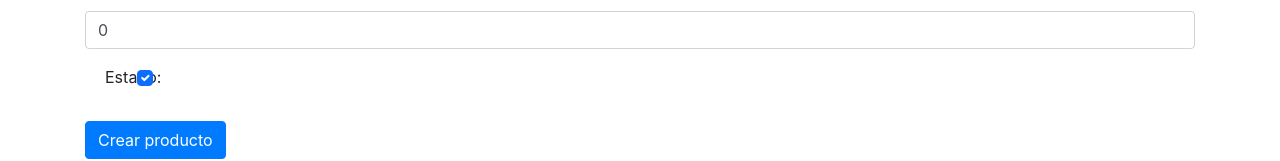
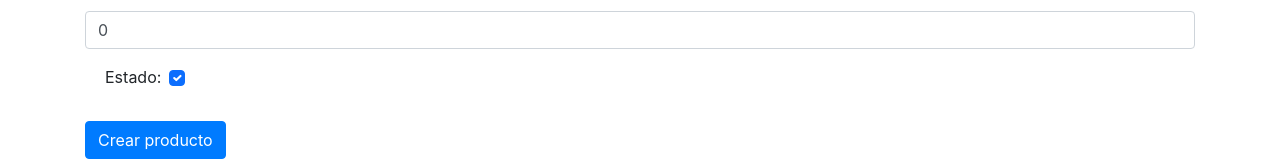
Before and after one commit to Trycatch-tv/Frontend-team-45, an Angular app in the folder inventory/: page / in a window 1280 px wide. Shown: the part 319-480 px from the top of the page. Built offline with nearby package versions, Linux system fonts and the light colour scheme.

Commit message:
CRUD with other favicon

```diff
--- a/inventory/src/app/app.component.html
+++ b/inventory/src/app/app.component.html
@@ -41,10 +41,10 @@
     </div>
     <div class="form-group custom-checkbox">
       <div class="form-check">
-        <label class="form-check-label" for="estado">Estado:</label>
+        <label class="form-check-label" for="estado">Estado: </label>
         <input
           type="checkbox"
-          class="form-check-input"
+          class="form-check-input mx-2"
           id="estado"
           name="estado"
           [(ngModel)]="producto.estado"
@@ -171,7 +171,7 @@
               <label class="form-check-label" for="estado">Estado:</label>
               <input
                 type="checkbox"
-                class="form-check-input"
+                class="form-check-input mx-2"
                 id="estado"
                 name="estado"
                 [(ngModel)]="productoSeleccionado.estado"
```
Also changed, not shown: 1 other file (tests, documents, lock files or other folders).
